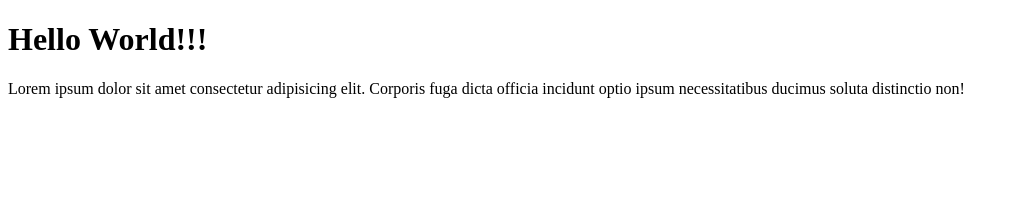
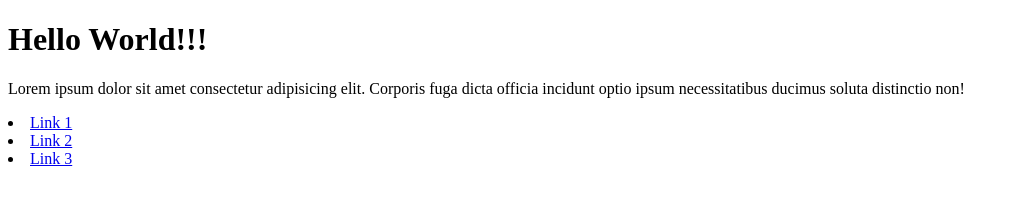
Before and after one commit to adrian-prajsnar/roman-git-course, a plain HTML site: page src/index.html in a window 1280 px wide. Shown: the whole page, without its empty margins (0-1018 px from the left). Drawn offline with Linux system fonts and the light colour scheme.

Commit message:
Add navigation

```diff
--- a/src/index.html
+++ b/src/index.html
@@ -12,5 +12,10 @@
       dicta officia incidunt optio ipsum necessitatibus ducimus soluta
       distinctio non!
     </p>
+    <nav>
+      <li><a href="#">Link 1</a></li>
+      <li><a href="#">Link 2</a></li>
+      <li><a href="#">Link 3</a></li>
+    </nav>
   </body>
 </html>
```
